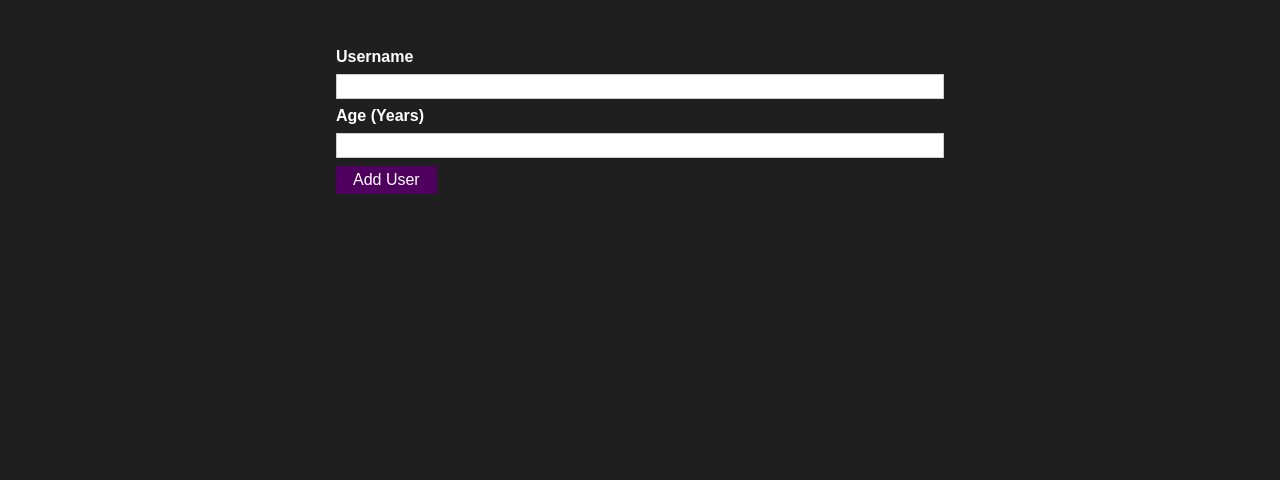
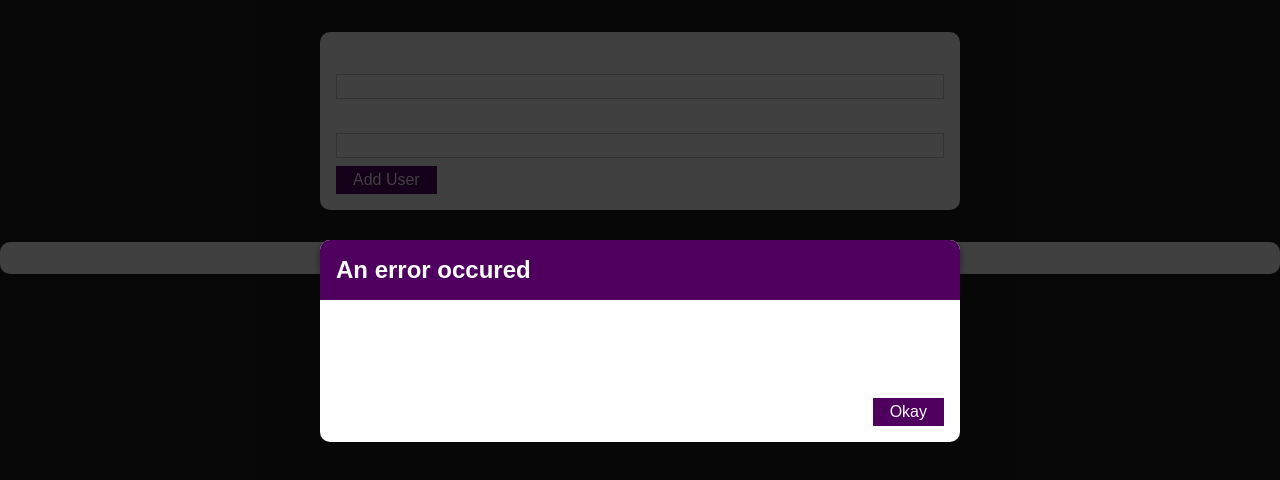
Before and after one commit to Ali-consciousroad/FriendListApp, a React (Create React App) app: page / in a window 1280 px wide. Shown: the top 480 px of the page. Built offline with nearby package versions, Linux system fonts and the light colour scheme.

Commit message:
Adding the 'ErrorModal' component

```diff
--- a/src/components/UI/Card.module.css
+++ b/src/components/UI/Card.module.css
@@ -0,0 +1,5 @@
+.card{
+    background: white;
+    box-shadow: 0 2px 8px rgba(0, 0, 0, 0.26);
+    border-radius: 10px;
+}
--- /dev/null
+++ b/src/components/UI/ErrorModal.js
@@ -0,0 +1,25 @@
+import React from "react";
+import Card from "./Card";
+import Button from "./Button";
+import classes from "./ErrorModal.module.css";
+
+const ErrorModal = (props) => {
+  return (
+    <div>
+      <div className={classes.backdrop} />
+      <Card className={classes.modal}>
+        <header className={classes.header}>
+          <h2>{props.title}</h2>
+        </header>
+        <div className={classes.content}>
+          <p>{props.message}</p>
+        </div>
+        <footer className={classes.actions}>
+          <Button>Okay</Button>
+        </footer>
+      </Card>
+    </div>
+  );
+};
+
+export default ErrorModal;
--- /dev/null
+++ b/src/components/UI/ErrorModal.module.css
@@ -0,0 +1,45 @@
+.backdrop {
+  position: fixed;
+  top: 0;
+  left: 0;
+  width: 100%;
+  height: 100vh;
+  z-index: 10;
+  background: rgba(0, 0, 0, 0.75);
+}
+
+.modal {
+  position: fixed;
+  top: 30vh;
+  left: 10%;
+  width: 80%;
+  z-index: 100;
+  overflow: hidden;
+}
+
+.header {
+  background: #4f005f;
+  padding: 1rem;
+}
+
+.header h2 {
+  margin: 0;
+  color: white;
+}
+
+.content {
+  padding: 1rem;
+}
+
+.actions {
+  padding: 1rem;
+  display: flex;
+  justify-content: flex-end;
+}
+
+@media (min-width: 768px) {
+  .modal {
+    left: calc(50% - 20rem);
+    width: 40rem;
+  }
+}
--- a/src/components/Users/AddUser.js
+++ b/src/components/Users/AddUser.js
@@ -1,6 +1,7 @@
 import React, { useState } from "react";
 import Button from "../UI/Button";
 import Card from "../UI/Card";
+import ErrorModal from "../UI/ErrorModal";
 // Extension need to be added for non js file
 import classes from "./AddUser.module.css";
 
@@ -31,6 +32,8 @@ const AddUser = (props) => {
   };
 
   return (
+    <div>
+      <ErrorModal title="An error occured" message="Something went wrong!" />
       <Card className={classes.input}>
         {/*Don't forget, we don't want to execute the fonction here, we only want to execute it*/}
         <form onSubmit={addUserHandler}>
@@ -52,6 +55,7 @@ const AddUser = (props) => {
           <Button type="submit">Add User</Button>
         </form>
       </Card>
+    </div>
   );
 };
 
```
Lines whose indentation alone changed are shown as unchanged.
